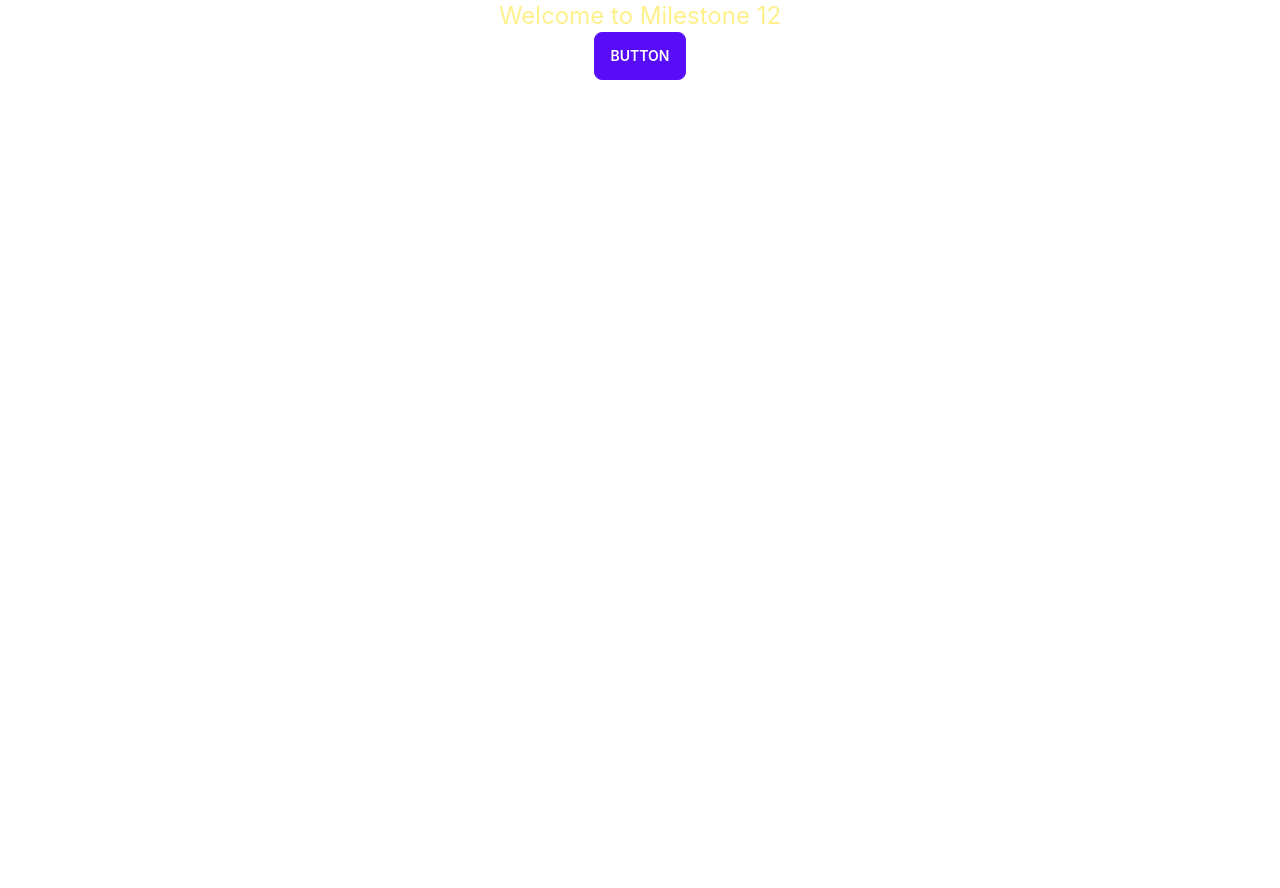
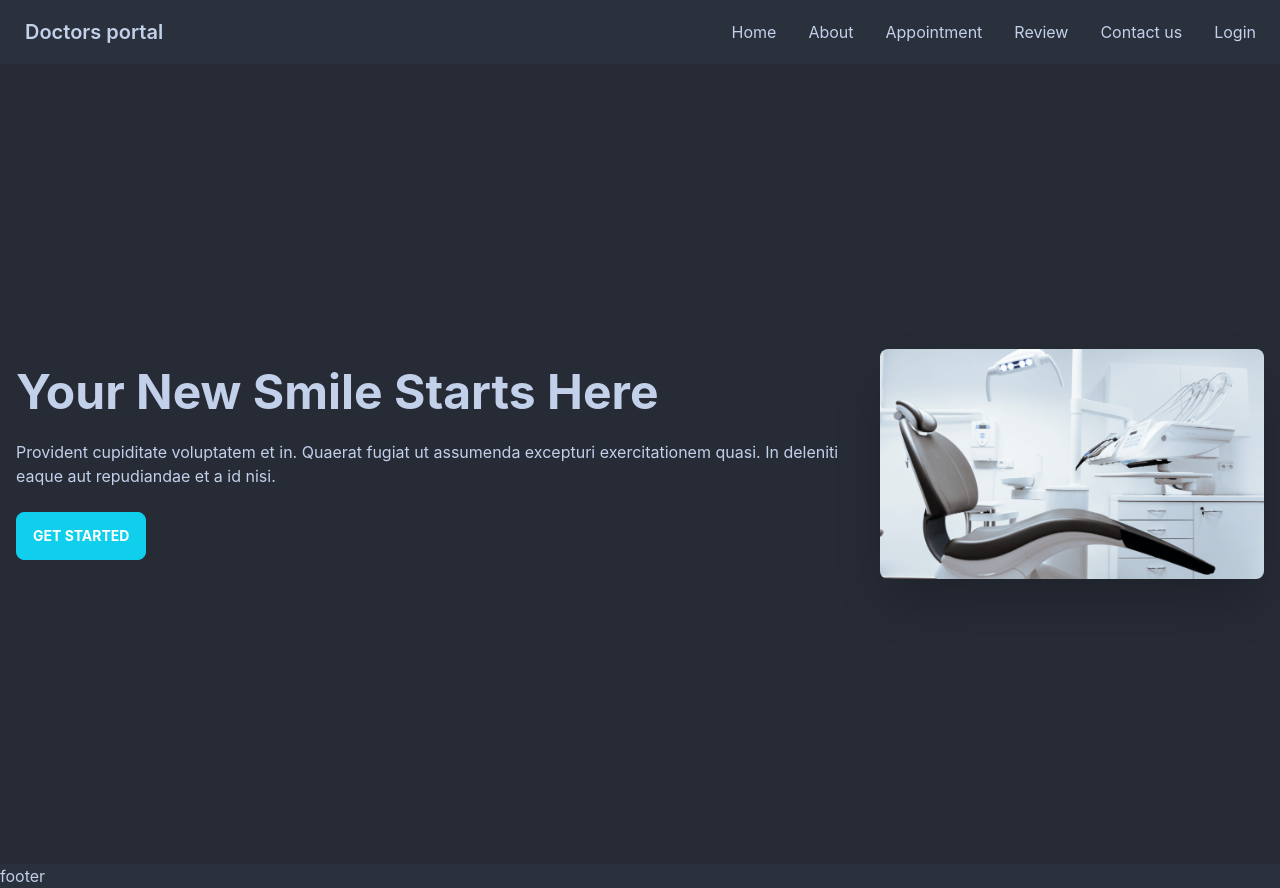
Before and after one commit to pixprocoder/doctor-portal, a React (Create React App) app: page / in a window 1280 px wide. Before the commit the page ends 800 px from the top, so only its background shows below. Built offline with nearby package versions, Linux system fonts and the light colour scheme.

Commit message:
banner added

```diff
--- a/src/App.js
+++ b/src/App.js
@@ -1,11 +1,28 @@
-import logo from "./logo.svg";
+import { Route, Routes } from "react-router-dom";
 import "./App.css";
+import Home from "./Pages/Home/Home";
+import About from "../src/Pages/About/About";
+import Login from "./Pages/Login/Login";
+import NotFound from "./Pages/Shared/404Page/NotFound";
+import Footer from "./Pages/Shared/Footer/Footer";
+import Header from "./Pages/Shared/Header/Header";
+import Review from "./Pages/Review/Review";
 
 function App() {
   return (
-    <div className="App">
-      <h1 className="text-2xl text-yellow-200">Welcome to Milestone 12</h1>
-      <button class="btn btn-primary">Button</button>
+    <div>
+      <Header />
+      <Routes>
+        <Route path="/" element={<Home />} />
+        <Route path="/home" element={<Home />} />
+        <Route path="/about" element={<About />} />
+        <Route path="/appointment" element={<About />} />
+        <Route path="/contact" element={<About />} />
+        <Route path="/review" element={<Review />} />
+        <Route path="/login" element={<Login />} />
+        <Route path="*" element={<NotFound />} />
+      </Routes>
+      <Footer />
     </div>
   );
 }
--- /dev/null
+++ b/src/Pages/About/About.js
@@ -0,0 +1,11 @@
+import React from "react";
+
+const About = () => {
+  return (
+    <div>
+      <h1>About</h1>
+    </div>
+  );
+};
+
+export default About;
--- /dev/null
+++ b/src/Pages/Home/Banner.js
@@ -0,0 +1,25 @@
+import React from "react";
+import chair from "../../assets/images/chair.png";
+
+const Banner = () => {
+  return (
+    <div class="hero min-h-screen bg-base-200">
+      <div class="hero-content flex-col lg:flex-row-reverse">
+        <img src={chair} class="max-w-sm rounded-lg shadow-2xl" />
+        <div>
+          <h1 class="text-5xl font-bold">Your New Smile Starts Here</h1>
+          <p class="py-6">
+            Provident cupiditate voluptatem et in. Quaerat fugiat ut assumenda
+            excepturi exercitationem quasi. In deleniti eaque aut repudiandae et
+            a id nisi.
+          </p>
+          <button class="btn btn-primary text-white uppercase font-bold bg-gradient-to-r secondary to-primary">
+            Get Started
+          </button>
+        </div>
+      </div>
+    </div>
+  );
+};
+
+export default Banner;
--- /dev/null
+++ b/src/Pages/Home/Home.js
@@ -0,0 +1,12 @@
+import React from "react";
+import Banner from "./Banner";
+
+const Home = () => {
+  return (
+    <>
+      <Banner />
+    </>
+  );
+};
+
+export default Home;
--- /dev/null
+++ b/src/Pages/Login/Login.js
@@ -0,0 +1,11 @@
+import React from "react";
+
+const Login = () => {
+  return (
+    <div>
+      <h1>Login</h1>
+    </div>
+  );
+};
+
+export default Login;
--- /dev/null
+++ b/src/Pages/Review/Review.js
@@ -0,0 +1,11 @@
+import React from "react";
+
+const Review = () => {
+  return (
+    <div>
+      <h1>Review</h1>
+    </div>
+  );
+};
+
+export default Review;
--- /dev/null
+++ b/src/Pages/Shared/404Page/NotFound.js
@@ -0,0 +1,11 @@
+import React from "react";
+
+const NotFound = () => {
+  return (
+    <div>
+      <h1>Sorry page not found</h1>
+    </div>
+  );
+};
+
+export default NotFound;
--- /dev/null
+++ b/src/Pages/Shared/Footer/Footer.js
@@ -0,0 +1,7 @@
+import React from "react";
+
+const Footer = () => {
+  return <div>footer</div>;
+};
+
+export default Footer;
--- /dev/null
+++ b/src/Pages/Shared/Header/Header.js
@@ -0,0 +1,64 @@
+import React from "react";
+import { Link } from "react-router-dom";
+
+const Header = () => {
+  const menuItems = (
+    <>
+      <li>
+        <Link to="/">Home</Link>
+      </li>
+      <li>
+        <Link to="/about">About</Link>
+      </li>
+      <li>
+        <Link to="/appointment">Appointment</Link>
+      </li>
+
+      <li>
+        <Link to="/review">Review</Link>
+      </li>
+      <li>
+        <Link to="/contact">Contact us</Link>
+      </li>
+      <li>
+        <Link to="/login">Login</Link>
+      </li>
+    </>
+  );
+  return (
+    <div className="navbar bg-base-100 justify-between">
+      <div className="navbar-start">
+        <div className="dropdown">
+          <label tabindex="0" className="btn btn-ghost lg:hidden">
+            <svg
+              xmlns="http://www.w3.org/2000/svg"
+              className="h-5 w-5"
+              fill="none"
+              viewBox="0 0 24 24"
+              stroke="currentColor"
+            >
+              <path
+                stroke-linecap="round"
+                stroke-linejoin="round"
+                stroke-width="2"
+                d="M4 6h16M4 12h8m-8 6h16"
+              />
+            </svg>
+          </label>
+          <ul
+            tabindex="0"
+            className="menu menu-compact dropdown-content mt-3 p-2 shadow bg-base-100 rounded-box w-52"
+          >
+            {menuItems}
+          </ul>
+        </div>
+        <a className="btn btn-ghost normal-case text-xl">Doctors portal</a>
+      </div>
+      <div className="navbar-center hidden lg:flex">
+        <ul className="menu menu-horizontal p-0">{menuItems}</ul>
+      </div>
+    </div>
+  );
+};
+
+export default Header;
--- a/src/index.js
+++ b/src/index.js
@@ -1,14 +1,17 @@
-import React from 'react';
-import ReactDOM from 'react-dom/client';
-import './index.css';
-import App from './App';
-import reportWebVitals from './reportWebVitals';
+import React from "react";
+import ReactDOM from "react-dom/client";
+import "./index.css";
+import App from "./App";
+import reportWebVitals from "./reportWebVitals";
+import { BrowserRouter } from "react-router-dom";
 
-const root = ReactDOM.createRoot(document.getElementById('root'));
+const root = ReactDOM.createRoot(document.getElementById("root"));
 root.render(
-  <React.StrictMode>
-    <App />
-  </React.StrictMode>
+  <BrowserRouter>
+    <React.StrictMode>
+      <App />
+    </React.StrictMode>
+  </BrowserRouter>
 );
 
 // If you want to start measuring performance in your app, pass a function
--- a/tailwind.config.js
+++ b/tailwind.config.js
@@ -3,6 +3,30 @@ module.exports = {
   theme: {
     extend: {},
   },
+  daisyui: {
+    themes: [
+      {
+        DoctorPortalTheme: {
+          primary: "#0FCFEC",
 
+          secondary: "#19D3AE",
+
+          accent: "#3A4256",
+
+          neutral: "#191D24",
+
+          "base-100": "#2A303C",
+
+          info: "#3ABFF8",
+
+          success: "#36D399",
+
+          warning: "#FBBD23",
+
+          error: "#F87272",
+        },
+      },
+    ],
+  },
   plugins: [require("daisyui")],
 };
```
